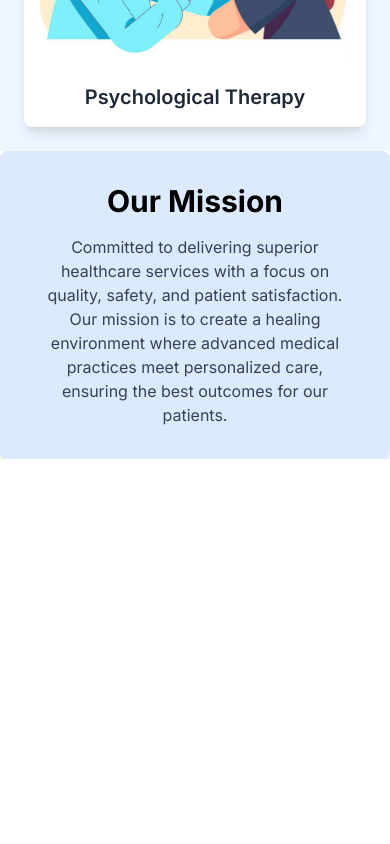
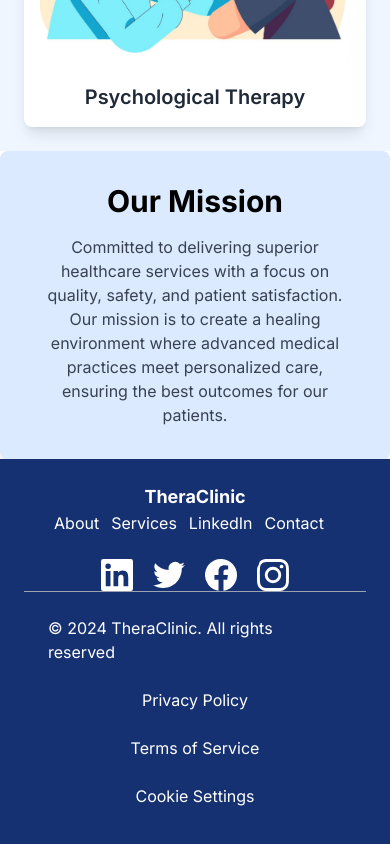
Before and after one commit to SWAGATSWAROOP/Dextra-Rehab-Councelling-Centre, a Next.js app: page / in a window 390 px wide. Shown: the part 2596-3440 px from the top of the page. Before the commit the page ends 3055 px from the top, so only its background shows below. Built offline with nearby package versions, Linux system fonts and the light colour scheme.

Commit message:
footer responsive

```diff
--- a/src/app/component/footer/Footer.jsx
+++ b/src/app/component/footer/Footer.jsx
@@ -2,34 +2,35 @@ import React from "react";
 
 export default function Footer() {
   return (
-    <div className="w-full max-w-[1620px] h-[320px] bg-[#163172]  text-white flex flex-col justify-between">
-      <div className="flex flex-col md:flex-row justify-center items-center p-6 space-y-6 md:space-y-0 md:space-x-6">
-        <div className="flex flex-col md:flex-row justify-center items-center p-12 space-x-10 space-y-6 md:space-y-0 md:space-x-80">
-          <div className="Theraclinic">
-            <span className="">TheraClinic</span>
+    <div className="w-full max-w-[1620px] h-auto bg-[#163172] text-white flex flex-col justify-between p-6">
+      <div className="flex flex-col md:flex-row justify-between items-center space-y-6 md:space-y-0">
+        <div className="flex flex-col md:flex-row justify-between items-center w-full">
+          <div className="Theraclinic sm:text-left">
+            <span className="text-lg font-bold">TheraClinic</span>
           </div>
 
-          <div className="flex space-x-10">
-            <a href="#about" className="hover:underline">
+          <div className="flex flex-row md:flex-row md:space-y-0 md:space-x-10">
+            <a href="#about" className="hover:underline pr-3">
               About
             </a>
-            <a href="#services" className="hover:underline">
+            <a href="#services" className="hover:underline pr-3">
               Services
             </a>
             <a
               href="https://www.linkedin.com"
               target="_blank"
               rel="noopener noreferrer"
-              className="hover:underline"
+              className="hover:underline pr-3"
             >
               LinkedIn
             </a>
-            <a href="#content" className="hover:underline">
+            <a href="#contact" className="hover:underline pr-3">
               Contact
             </a>
           </div>
+        </div>
 
-          <div className="flex items-center justify-center bg-[#163172]">
+        <div className="flex items-center justify-center bg-[#163172] md:pl-20">
           <div className="flex items-center justify-center gap-x-5">
             <a
               href=""
@@ -38,7 +39,7 @@ export default function Footer() {
               rel="noopener"
             >
               <svg
-                  className="h-10 w-10 text-white"
+                className="h-8 w-8 text-white"
                 viewBox="0 0 48 48"
                 fill="none"
                 xmlns="http://www.w3.org/2000/svg"
@@ -56,7 +57,7 @@ export default function Footer() {
               rel="noopener"
             >
               <svg
-                  className="h-10 w-10 text-white"
+                className="h-8 w-8 text-white"
                 viewBox="0 0 48 40"
                 fill="none"
                 xmlns="http://www.w3.org/2000/svg"
@@ -74,7 +75,7 @@ export default function Footer() {
               rel="noopener"
             >
               <svg
-                  className="h-10 w-10 text-white"
+                className="h-8 w-8 text-white"
                 viewBox="0 0 48 48"
                 fill="none"
                 xmlns="http://www.w3.org/2000/svg"
@@ -92,13 +93,13 @@ export default function Footer() {
               rel="noopener"
             >
               <svg
-                  className="h-10 w-10 text-white"
+                className="h-8 w-8 text-white"
                 viewBox="0 0 48 48"
                 fill="none"
                 xmlns="http://www.w3.org/2000/svg"
               >
                 <path
-                    d="M24 4.32c6.41 0 7.17.03 9.7.14 2.34.1 3.6.5 4.45.83 1.11.43 1.92.95 2.75 1.79a7.38 7.38 0 0 1 1.8 2.75c.32.85.72 2.12.82 4.46.11 2.53.14 3.29.14 9.7 0 6.4-.03 7.16-.14 9.68-.1 2.35-.5 3.61-.83 4.46a7.42 7.42 0 0 1-1.79 2.75 7.38 7.38 0 0 1-2.75 1.8c-.85.32-2.12.72-4.46.82-2.53.11-3.29.14-9.69.14-6.41 0-7.17-.03-9.7-.14-2.34-.1-3.6-.5-4.45-.83a7.42 7.42 0 0 1-2.75-1.79 7.38 7.38 0 0 1-1.8-2.75 13.2 13.2 0 0 1-.82-4.46c-.11-2.53-.14-3.29-.14-9.69 0-6.41.03-7.17.14-9.7.1-2.34.5-3.6.83-4.45A7.42 7.42 0 0 1 7.1 7.08a7.38 7.38 0 0 1 2.75-1.8 13.2 13.2 0 0 1 4.46-.82c2.52-.11 3.28-.14 9.69-.14ZM24 0c-6.52 0-7.33.03-9.9.14-2.54.11-4.3.53-5.81 1.12a11.71 11.71 0 0 0-4.26 2.77 11.76 11.76 0 0 0-2.77 4.25C.66 9.8.26 11.55.14 14.1A176.6 176.6 0 0 0 0 24c0 6.52.03 7.33.14 9.9.11 2.54.53 4.3 1.12 5.81a11.71 11.71 0 0 0 2.77 4.26 11.73 11.73 0 0 0 4.25 2.76c1.53.6 3.27 1 5.82 1.12 2.56.11 3.38.14 9.9.14 6.5 0 7.32-.03 9.88-.14 2.55-.11 4.3-.52 5.82-1.12 1.58-.6 2.92-1.43 4.25-2.76a11.73 11.73 0 0 0 2.77-4.25c.59-1.53 1-3.27 1.11-5.82.11-2.56.14-3.38.14-9.9 0-6.5-.03-7.32-.14-9.88-.11-2.55-.52-4.3-1.11-5.82-.6-1.6-1.41-2.94-2.75-4.27a11.73 11.73 0 0 0-4.25-2.76C38.2.67 36.45.27 33.9.15 31.33.03 30.52 0 24 0Z"
+                  d="M24 4.32c6.41 0 7.17.03 9.7.14 2.34.1 3.6.5 4.45.83 1.11.43 1.92.95 2.75 1.79a7.38 7.38 0 0 1 1.8 2.75c.32.85.72 2.12.82 4.46.11 2.53.14 3.29.14 9.7 0 6.4-.03 7.16-.14 9.68-.1 2.35-.5 3.61-.83 4.46a7.42 7.42 0 0 1-1.79 2.75 7.38 7.38 0 0 1-2.75 1.8c-.85.32-2.12.72-4.46.82-2.53.11-3.29.14-9.69.14-6.41 0-7.17-.03-9.7-.14-2.34-.1-3.6-.5-4.45-.83a7.42 7.42 0 0 1-2.75-1.79 7.38 7.38 0 0 1-1.8-2.75 13.2 13.2 0 0 1-.82-4.46c-.11-2.53-.14-3.29-.14-9.69 0-6.41.03-7.17.14-9.7.1-2.34.5-3.6.83-4.45A7.42 7.42 0 0 1 7.1 7.08a7.38 7.38 0 0 1 2.75-1.8 13.2 13.2 0 0 1 4.46-.82c2.52-.11 3.28-.14 9.69-.14ZM24 0c-6.52 0-7.33.03-9.9.14-2.54.11-4.3.53-5.81 1.12a11.71 11.71 0 0 0-4.26 2.77A11.73 11.73 0 0 0 2.76 8.3C2.16 9.8.67 11.55.14 14.1A176.6 176.6 0 0 0 0 24c0 6.52.03 7.33.14 9.9.11 2.54.53 4.3 1.12 5.81a11.71 11.71 0 0 0 2.77 4.26 11.73 11.73 0 0 0 4.25 2.76c1.53.6 3.27 1 5.82 1.12 2.56.11 3.38.14 9.9.14 6.5 0 7.32-.03 9.88-.14 2.55-.11 4.3-.52 5.82-1.12 1.58-.6 2.92-1.43 4.25-2.76a11.73 11.73 0 0 0 2.77-4.25c.59-1.53 1-3.27 1.11-5.82.11-2.56.14-3.38.14-9.9 0-6.5-.03-7.32-.14-9.88-.11-2.55-.52-4.3-1.11-5.82-.6-1.6-1.41-2.94-2.75-4.27a11.73 11.73 0 0 0-4.25-2.76C38.2.67 36.45.27 33.9.15 31.33.03 30.52 0 24 0Z"
                   fill="currentColor"
                 ></path>
                 <path
@@ -110,22 +111,18 @@ export default function Footer() {
           </div>
         </div>
       </div>
-      </div>
 
-      <hr />
+      <hr className="border-t border-gray-400" />
+
       <div className="flex flex-col md:flex-row justify-center items-center p-6 space-y-6 md:space-y-0 md:space-x-6">
-
-          <p>
-            @{new Date().getFullYear()} TheraClinic. All rights are reserved
-          </p>
-
-        <a href="/privacy">
+        <p>&copy; {new Date().getFullYear()} TheraClinic. All rights reserved</p>
+        <a href="/privacy" className="hover:underline">
           <p>Privacy Policy</p>
         </a>
-        <a href="/terms">
-          <p>Terms of service</p>
+        <a href="/terms" className="hover:underline">
+          <p>Terms of Service</p>
         </a>
-        <a href="/cookie">
+        <a href="/cookie" className="hover:underline">
           <p>Cookie Settings</p>
         </a>
       </div>
--- a/src/app/layout.jsx
+++ b/src/app/layout.jsx
@@ -16,7 +16,7 @@ export default function RootLayout({ children }) {
       <body className={inter.className}>
       <Navbar/>
         {children}
-      {/* <Footer/> */}
+      <Footer/>
       </body>
     </html>
   );
```
Lines whose indentation alone changed are shown as unchanged.
